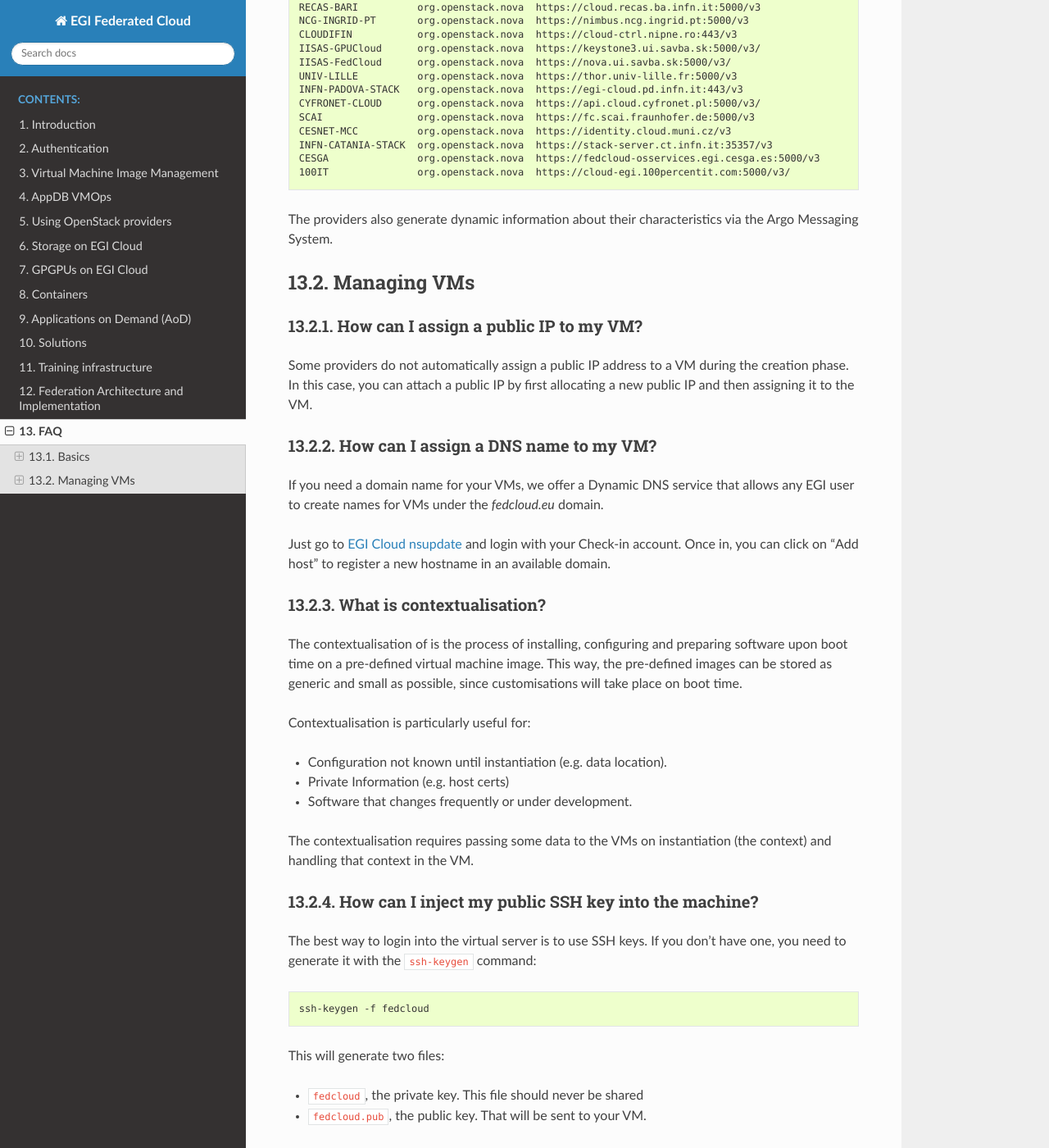
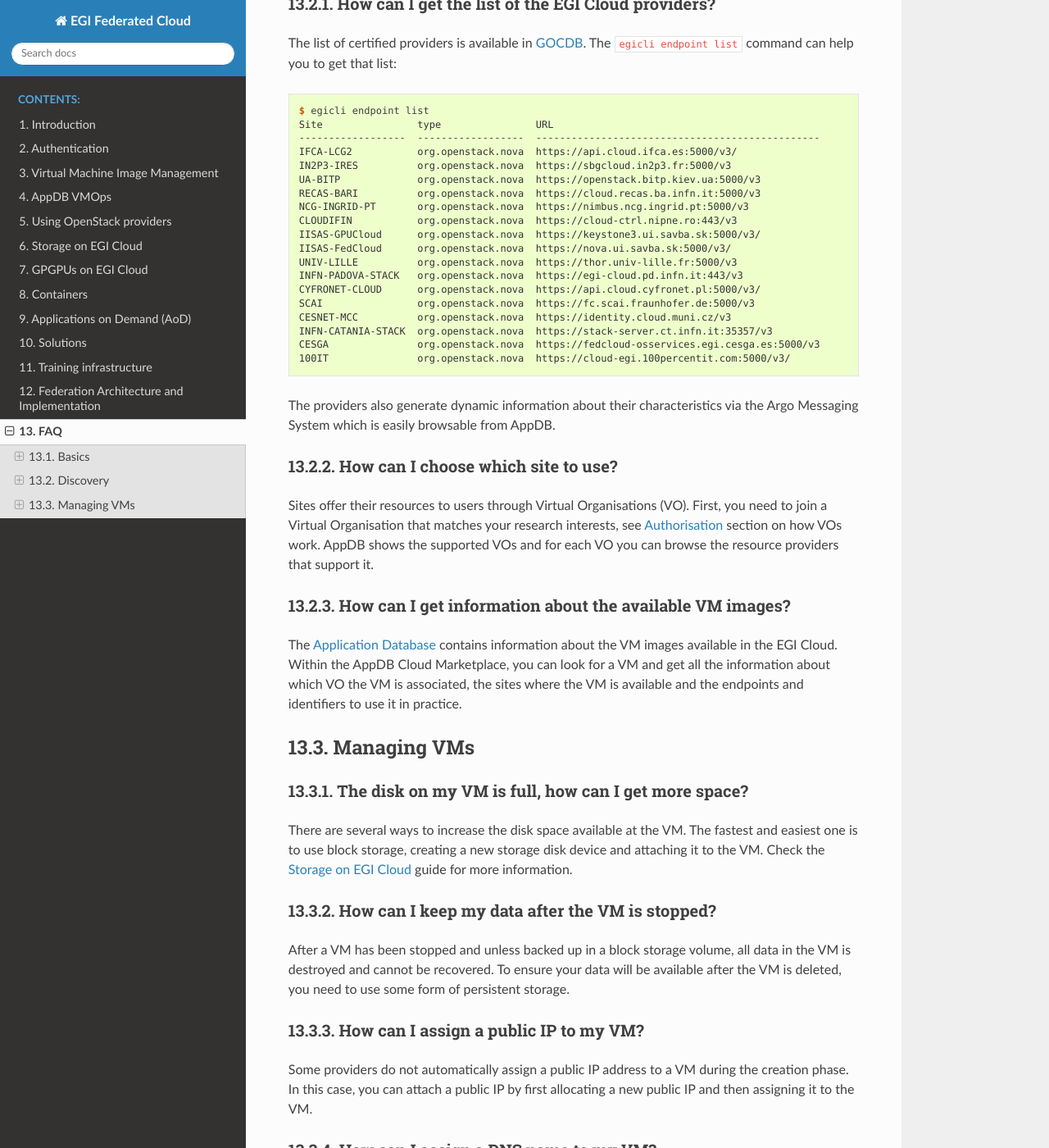
Before and after one commit to EGI-Federation/fedcloud-documentation, a Sphinx documentation site: the page built from source/faq.rst, in a window 1280 px wide and 1400 px high, scrolled down 696 px. Shown: the whole window at 82% size. Built offline with Sphinx 7.4.7 and the Read the Docs theme 2.0.0, drawn with Linux system fonts in a browser that asks for light colours; some of the changed text lies outside the part shown.

Commit message:
Migrate content and deprecate wiki (#20)

```diff
--- a/source/auth.rst
+++ b/source/auth.rst
@@ -5,6 +5,8 @@
 
 Authentication
 ==============
+
+.. _authorisation:
 
 Authorisation
 -------------
@@ -67,6 +69,8 @@
 If eScience Personal certificate is not available in your country, then obtain
 a certificate from a regular IGTF CA (this may require a personal visit at the
 Certification Authority).
+
+.. _oidc-auth-using-check-in:
 
 Authentication
 --------------
--- a/source/faq.rst
+++ b/source/faq.rst
@@ -18,6 +18,18 @@
 Authentication via CLI or API requires a valid Check-in token. The
 FedCloud Check-in client allows you to get one as needed. Check the
 :doc:`auth` guide for more information.
+
+Is OCCI still supported?
+^^^^^^^^^^^^^^^^^^^^^^^^
+
+OCCI is now deprecated as API for the EGI Cloud providers using OpenStack. If
+you still rely on OCCI for your access, please contact us at ``support _at_ egi.eu``
+for support on the migration. OpenNebula sites still use OCCI as main API, but
+its direct use is not recommended as the support will be deprecated. Instead
+use an Orchestrator like IM for interacting with those sites.
+
+Discovery
+---------
 
 How can I get the list of the EGI Cloud providers?
 ^^^^^^^^^^^^^^^^^^^^^^^^^^^^^^^^^^^^^^^^^^^^^^^^^^
@@ -48,10 +60,43 @@
    100IT               org.openstack.nova  https://cloud-egi.100percentit.com:5000/v3/
 
 The providers also generate dynamic information about their characteristics via
-the Argo Messaging System.
+the Argo Messaging System which is easily browsable from AppDB.
+
+How can I choose which site to use?
+^^^^^^^^^^^^^^^^^^^^^^^^^^^^^^^^^^^
+
+Sites offer their resources to users through Virtual Organisations (VO). First,
+you need to join a Virtual Organisation that matches your research interests,
+see :ref:`authorisation` section on how VOs work. AppDB shows the supported VOs
+and for each VO you can browse the resource providers that support it.
+
+How can I get information about the available VM images?
+^^^^^^^^^^^^^^^^^^^^^^^^^^^^^^^^^^^^^^^^^^^^^^^^^^^^^^^^
+
+The `Application Database <https://appdb.egi.eu>`_ contains information about
+the VM images available in the EGI Cloud. Within the AppDB Cloud Marketplace,
+you can look for a VM and get all the information about which VO the VM is
+associated, the sites where the VM is available and the endpoints and identifiers
+to use it in practice.
 
 Managing VMs
 ------------
+
+The disk on my VM is full, how can I get more space?
+^^^^^^^^^^^^^^^^^^^^^^^^^^^^^^^^^^^^^^^^^^^^^^^^^^^^
+
+There are several ways to increase the disk space available at the VM. The
+fastest and easiest one is to use block storage, creating a new storage disk
+device and attaching it to the VM. Check the :doc:`storage` guide for more
+information.
+
+How can I keep my data after the VM is stopped?
+^^^^^^^^^^^^^^^^^^^^^^^^^^^^^^^^^^^^^^^^^^^^^^^
+
+After a VM has been stopped and unless backed up in a block storage volume, all data
+in the VM is destroyed and cannot be recovered. To ensure your data will be
+available after the VM is deleted, you need to use some form of persistent
+storage.
 
 How can I assign a public IP to my VM?
 ^^^^^^^^^^^^^^^^^^^^^^^^^^^^^^^^^^^^^^
@@ -161,19 +206,12 @@
 account that anyone with access to the VM may be able to access also the
 contextualisation information.
 
-The disk on my VM is full, how can I get more space?
-^^^^^^^^^^^^^^^^^^^^^^^^^^^^^^^^^^^^^^^^^^^^^^^^^^^^
+How can I use ansible?
+^^^^^^^^^^^^^^^^^^^^^^
 
-There are several ways to increase the disk space available at the VM. The
-fastest and easiest one is to use block storage, creating a new storage disk
-device and attaching it to the VM. Check the :doc:`storage` guide for more
-information.
+Ansible relies on ssh for accessing the servers it will configure. VMs at EGI
+Cloud can be also accessed via ssh, just make sure you inject the correct
+public keys in the VMs to be able to access.
 
-
-How can I keep my data after the VM is stopped?
-^^^^^^^^^^^^^^^^^^^^^^^^^^^^^^^^^^^^^^^^^^^^^^^
-
-After a VM is stopped and unless backed up in a block storage volume, all data
-in the VM is destroyed and cannot be recovered. To ensure your data will be
-available after the VM is deleted, you need to use some form of persistent
-storage.
+If you don't have public IPs for all the VMs to be managed, you can also use
+one as a gateway as described in the `Ansible FAQ <https://docs.ansible.com/ansible/latest/reference_appendices/faq.html#how-do-i-configure-a-jump-host-to-access-servers-that-i-have-no-direct-access-to>`_.
```
